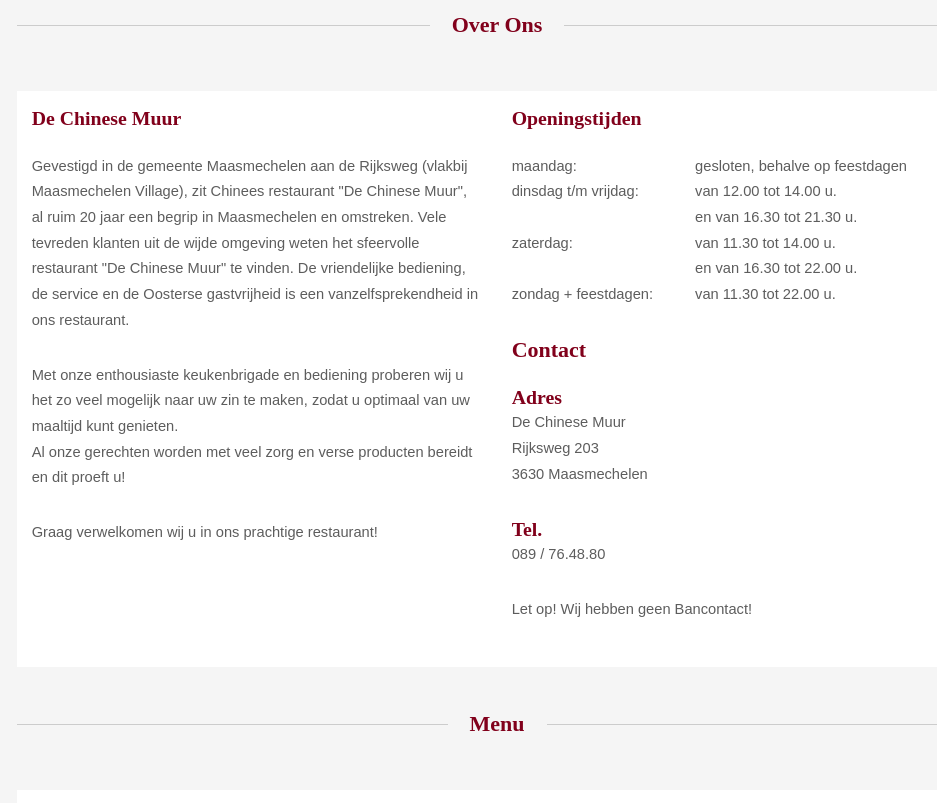
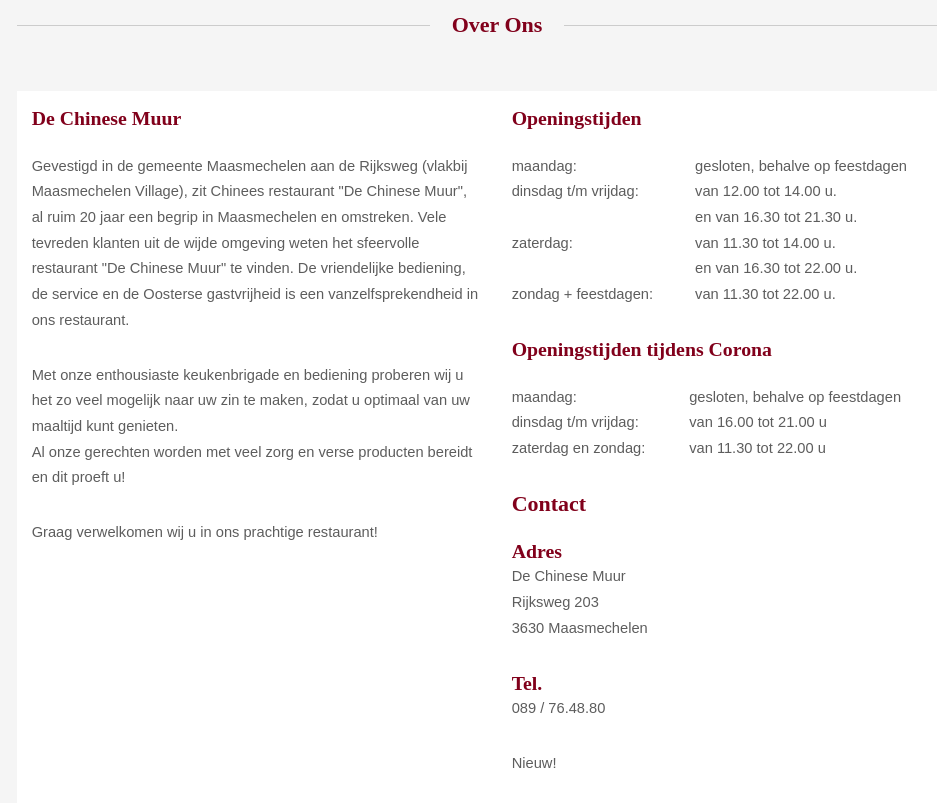
Before and after one commit to chenggggggg/Chinese-muur-Maasmechelen, a PHP site: page / in a window 1280 px wide. Shown: the part 661-1464 px from the top of the page, without its empty margins (143-1080 px from the left). Run offline with PHP 8.4, Linux system fonts and the light colour scheme; some web fonts are replaced; grey boxes are pictures that could not be loaded.

Commit message:
Openingstijden changed

```diff
--- a/website/pages/footer.php
+++ b/website/pages/footer.php
@@ -23,6 +23,9 @@
 								<td>zondag + feestdagen:&nbsp;</td>
 								<td>van 11.30 tot 22.00 u.</td>
 							</tr>
+							<tr>
+								<td>Bekijk <a href='#over'>hier</a> onze openingstijden tijdens corona</td>
+							</tr>
 						</table>
 			</div>
 			<div class="6u 12u(mobile)">
@@ -47,7 +50,8 @@
 							<p><a href="https://www.facebook.com/De-Chinese-Muur-1725514201044104/">Like ons op Facebook!</a></p>
 						</li>
 						<li>
-							<p>Let op! Wij hebben geen Bancontact!</p>
+           					<p>Nieuw!</p>
+            				<p>Nu Bancontact beschikbaar</p>
 						</li>
 					</ul>
 			</div>
--- a/website/pages/over.php
+++ b/website/pages/over.php
@@ -22,7 +22,7 @@
         <table>
           <tr>
             <td>maandag:&nbsp;</td>
-			<td>gesloten, behalve op feestdagen</td>
+			      <td>gesloten, behalve op feestdagen</td>
           </tr>
           <tr>
             <td>dinsdag t/m vrijdag:&nbsp;</td>
@@ -37,6 +37,26 @@
             <td>van 11.30 tot 22.00 u.</td>
           </tr>
         </table>
+        <!---
+        Tijdelijk voor corona
+        -->
+        <header>
+            <h3>Openingstijden tijdens Corona</h3>
+        </header>
+        <table>
+          <tr>
+            <td>maandag:&nbsp;</td>
+			      <td>gesloten, behalve op feestdagen</td>
+          </tr>
+          <tr>
+            <td>dinsdag t/m vrijdag:&nbsp;</td>
+            <td>van 16.00 tot 21.00 u</td>
+          <tr>
+            <td>zaterdag en zondag:&nbsp;</td>
+            <td>van 11.30 tot 22.00 u</td>
+          </tr>
+        </table>
+
         <header>
           <h2>Contact</h2>
         </header>
@@ -53,8 +73,9 @@
             <h3>Tel.</h3>
             <p>089 / 76.48.80</p>
           </li>
-		  <li>
-            <p>Let op! Wij hebben geen Bancontact!</p>
+		      <li>
+            <p>Nieuw!</p>
+            <p>Nu Bancontact beschikbaar</p>
           </li>
         </ul>
       </div>
```
